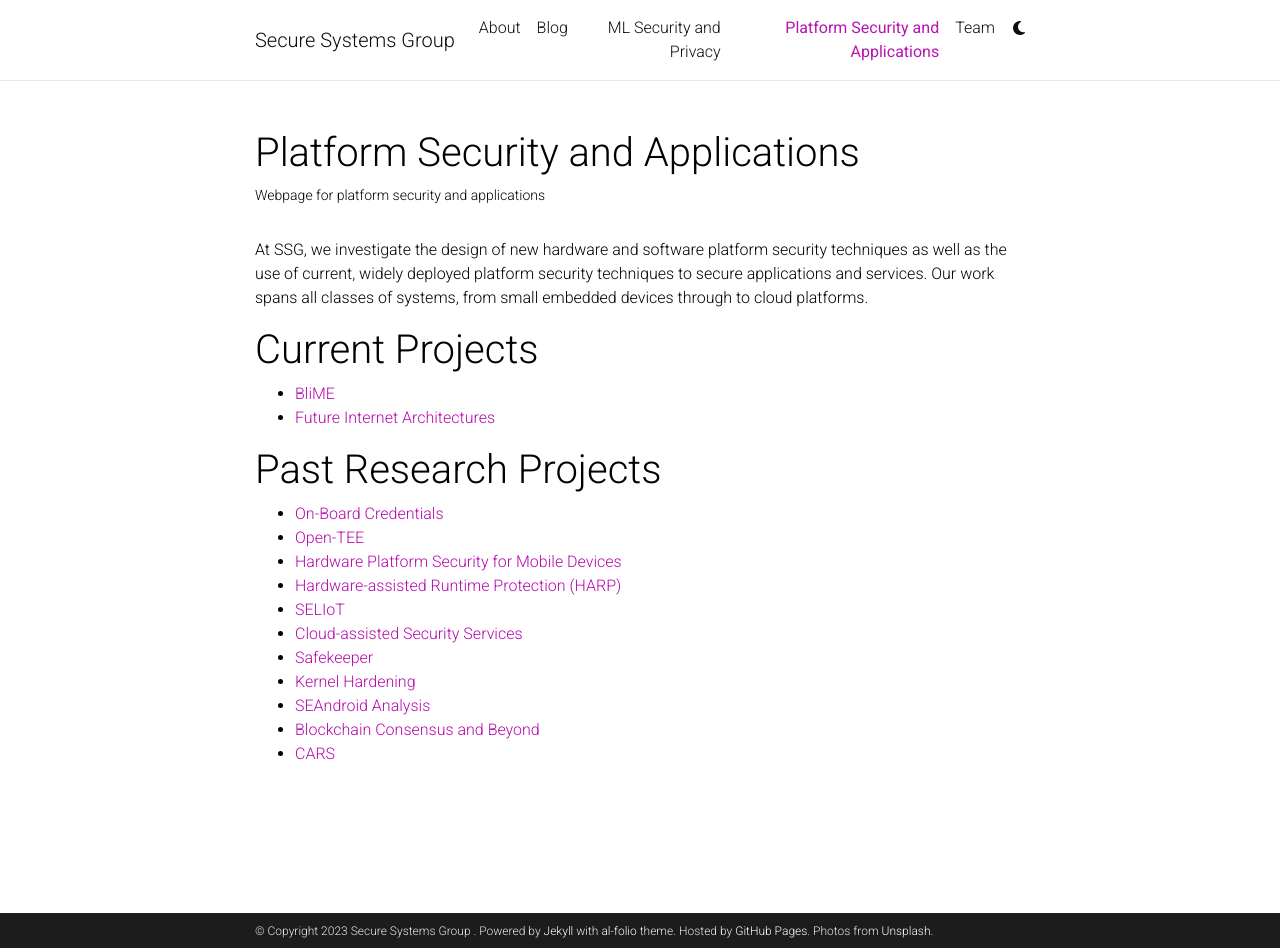
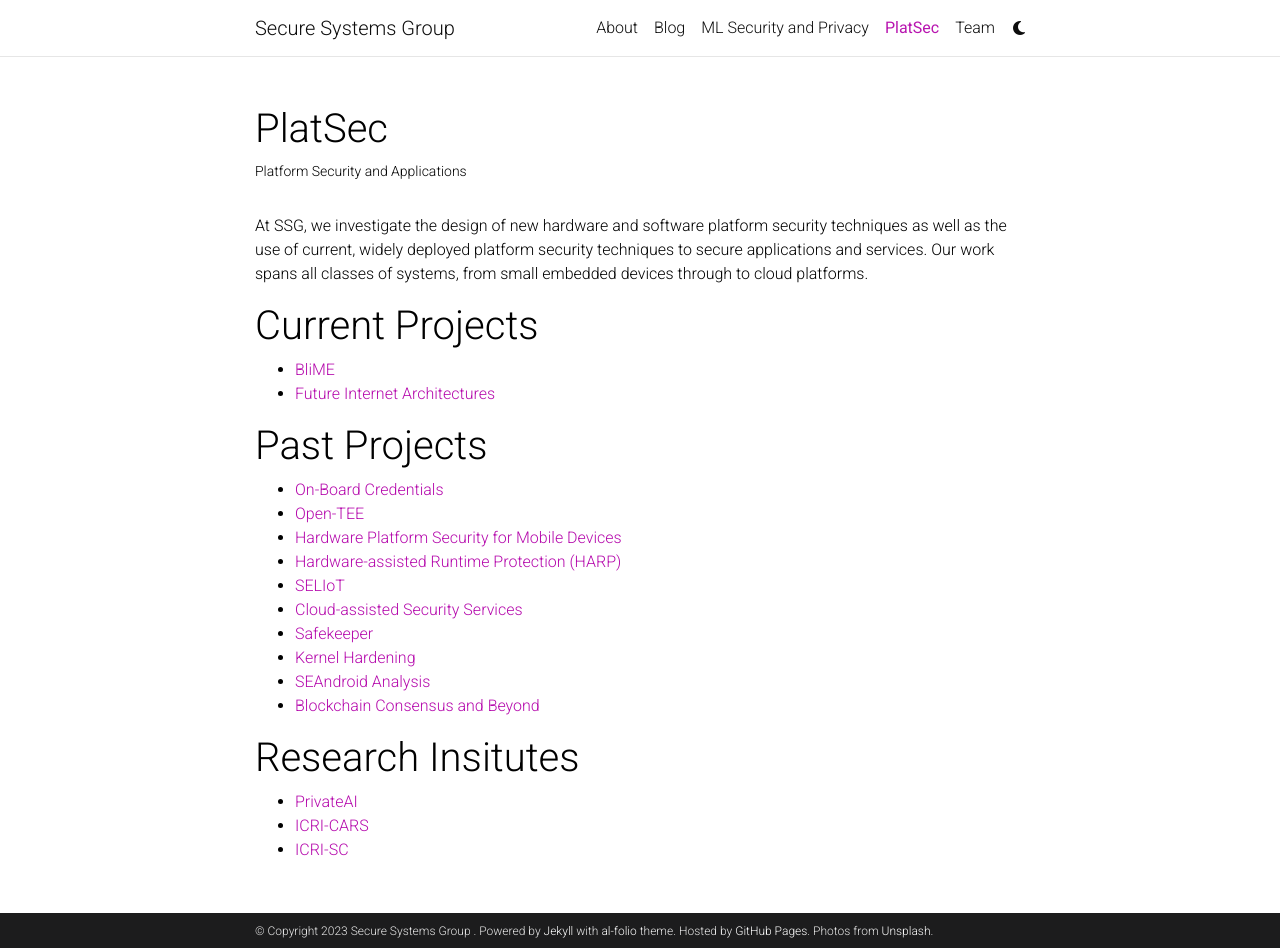
Before and after one commit to ssg-research/ssg-research.github.io, a Jekyll site: the page built from _pages/platsec.md, in a window 1280 px wide and 948 px high. Built offline with Jekyll 4.4.1, drawn with Linux system fonts in a browser that asks for light colours; comment, search, counter and statistics services are not loaded; a style sheet for code colours, icons or effects is not loaded.

Commit message:
Update platsec.md

```diff
--- a/_pages/platsec.md
+++ b/_pages/platsec.md
@@ -1,15 +1,15 @@
 ---
 layout: page
-title: Platform Security and Applications
+title: PlatSec
 permalink: /platsec/
-description: Webpage for platform security and applications
+description: Platform Security and Applications
 nav: true
 nav_order: 2
 display_categories: [work, fun]
 horizontal: false
 ---
 
-At SSG, we investigate the design of new hardware and software platform security techniques as well as the use of current, widely deployed platform security techniques to secure applications and services.  Our work spans all classes of systems, from small embedded devices through to cloud platforms.
+At SSG, we investigate the design of new hardware and software platform security techniques as well as the use of current, widely deployed platform security techniques to secure applications and services. Our work spans all classes of systems, from small embedded devices through to cloud platforms.
 
 # Current Projects
 
@@ -29,4 +29,8 @@ At SSG, we investigate the design of new hardware and software platform security
 - [Kernel Hardening](https://ssg.aalto.fi/research/projects/kernel-hardening/)
 - [SEAndroid Analysis](https://ssg.aalto.fi/research/projects/seandroid-analysis/)
 - [Blockchain Consensus and Beyond](https://ssg.aalto.fi/research/projects/bcon/)
-- [CARS](http://www.icri-cars.org/)
+
+# Research Insitutes
+- [PrivateAI](https://www.private-ai.org/)
+- [ICRI-CARS](https://www.icri-cars.org/)
+- [ICRI-SC](https://www.icri-sc.org/)
```
Also changed, not shown: other parts of _pages/platsec.md (+1 -1 lines).
